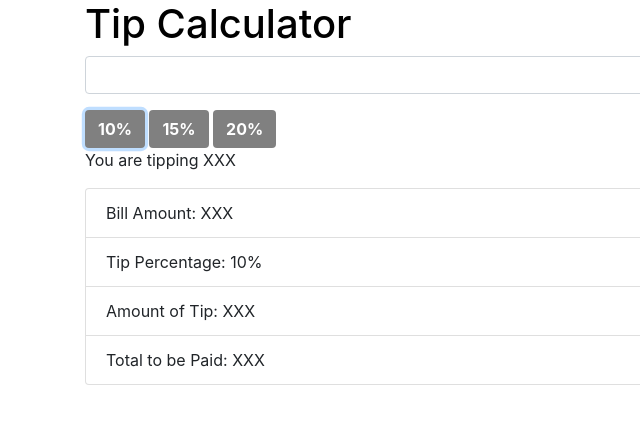
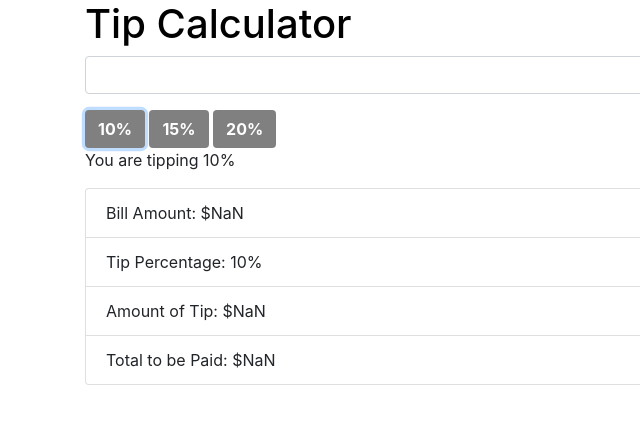
Before and after one commit to katherinekimes/FEW100-lab, a website built with webpack: page src/index.html in a window 1280 px wide. Both pictures are taken after a click on the button "10%". Shown: the full height of the page, 0-640 px from the left. Built offline with nearby package versions, Linux system fonts and the light colour scheme.

Commit message:
Calculations Working/Displaying Correctly

```diff
--- a/src/index.html
+++ b/src/index.html
@@ -18,29 +18,29 @@
         <div class="form-group">
             <h1>Tip Calculator</h1>
             <input name="Bill Amount"
-                   id="billAmount"
+                   id="inputBillAmount"
                    class="form-control">
         </div>
          <div>
                     <button class="btn"  type="button" id="tenButton">10%</button>
-                    <button class="btn" type="button" id="fifteenButton">15%</button>
+                    <button class="btn" type="button"  id="fifteenButton">15%</button>
                     <button class="btn" type="button" id="twentyButton">20%</button>
         </div>
-        <p>You are tipping <span id=tipPercent>XXX</span></p>
+        <p>You are tipping <span id=tipPercent>0%</span></p>
 
         <ul class="list-group"
             id="list">
             <li class='list-group-item'>
-                Bill Amount: <span id="displaybillAmount">XXX</span>
+                Bill Amount: $<span id="displayBillAmount">0.00</span>
             </li>
             <li class='list-group-item'>
-                Tip Percentage: <span id=displayTipPercent>XXX</span>
+                Tip Percentage: <span id=displayTipPercent>0%</span>
             </li>
             <li class='list-group-item'>
-                    Amount of Tip: <span id="displayTipAmount">XXX</span>
+                    Amount of Tip: $<span id="displayTipAmount">0.00</span>
             </li>
             <li class='list-group-item'>
-                    Total to be Paid: <span id="displayTotal">XXX</span>
+                    Total to be Paid: $<span id="displayTotal">0.00</span>
             </li>
 
         </ul>
--- a/src/index.ts
+++ b/src/index.ts
@@ -9,32 +9,20 @@ const buttons = document.querySelectorAll('.btn') as NodeListOf<HTMLButtonElemen
 const tenButton = document.getElementById('tenButton') as HTMLButtonElement;
 const fifteenButton = document.getElementById('fifteenButton') as HTMLButtonElement;
 const twentyButton = document.getElementById('twentyButton') as HTMLButtonElement;
+const tipPercent = document.getElementById('tipPercent') as HTMLSpanElement;
 
 tenButton.addEventListener('click', handleClick);
 fifteenButton.addEventListener('click', handleClick);
 twentyButton.addEventListener('click', handleClick);
 
 function handleClick() {
-    console.log('Hello');
+    displayBillAmount.innerText = (parseFloat(inputBillAmount.value).toFixed(2).toString());
     displayTipPercent.innerText = this.innerText;
+    tipPercent.innerText = this.innerText;
+    const percent = parseInt(displayTipPercent.innerText);
+    let bill = parseFloat(inputBillAmount.value);
+    let tip = bill * (percent/100);
+    let total = tip + bill;
+    displayTipAmount.innerText = tip.toFixed(2).toString();
+    displayTotal.innerText = total.toFixed(2).toString();
 }
-   // const that = this as HTMLButtonElement;
-    //let percent: number = parseInt(that.innerText.toString());
-    //displayTipPercent.innerText = percent.toString();
-   // that.classList.add('selected');
-   // that.removeEventListener('click', handleClick);
-
-   // buttons.forEach(btn => {
-   //     if (btn !== that) {
-   //         btn.classList.add('deselected');
-      //  }
-     //   else {
-       //     that.classList.add('deselected');
-       //     that.removeEventListener('click', handleClick);
-     //   }
-    //});
-//}
-
-function updateAmounts() {
-    displayBillAmount.innerText = inputBillAmount.innerText;
-}
```
